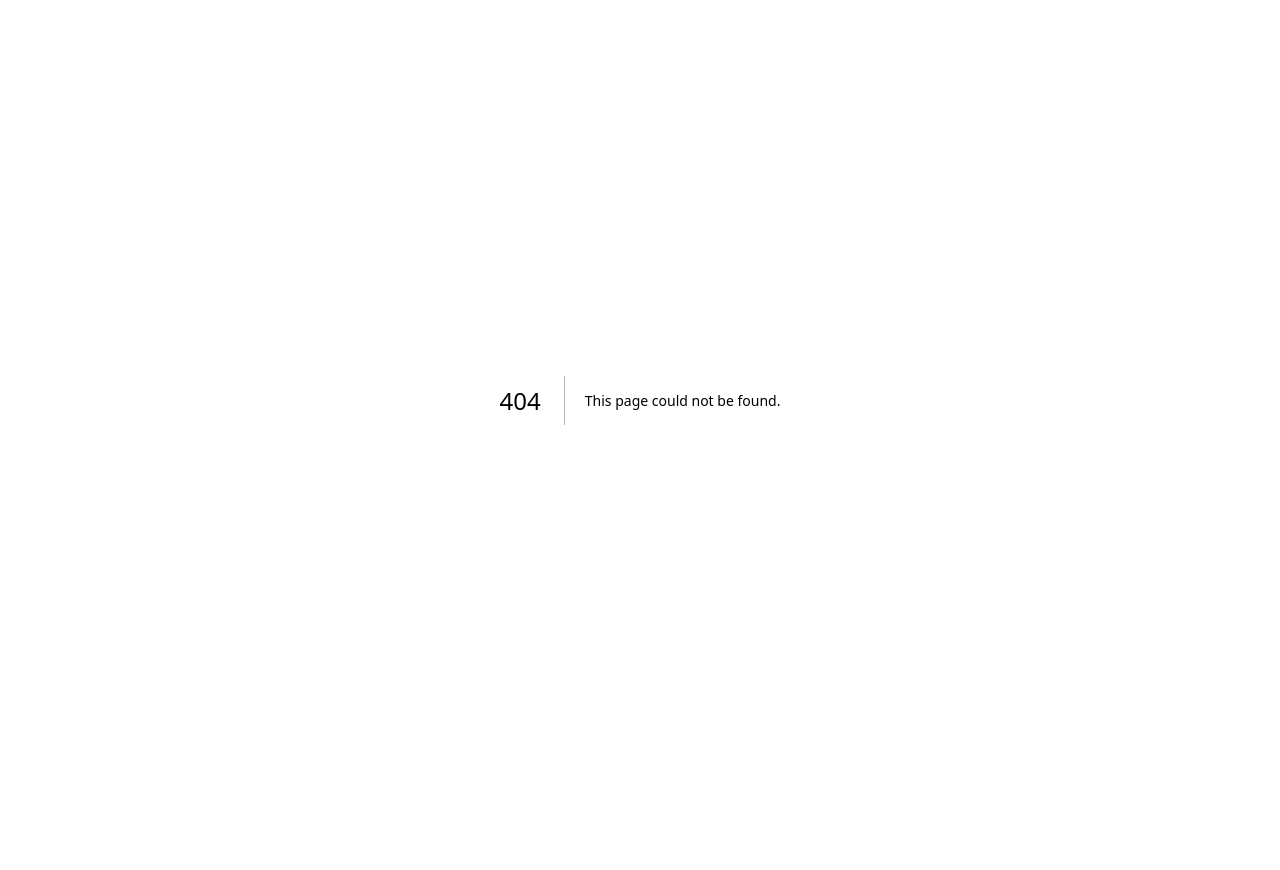
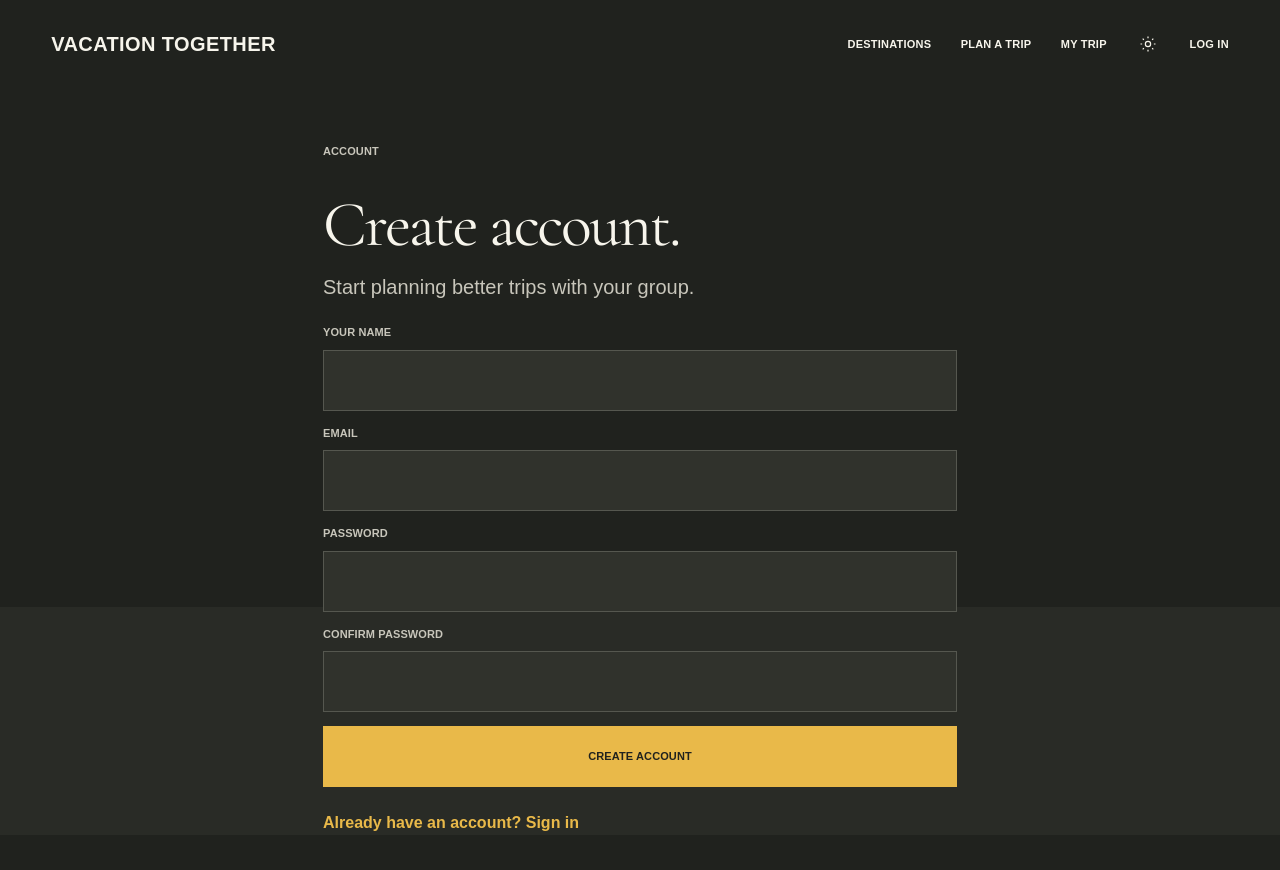
Before and after one commit to DA-Drew803/Vacation-Together-frontend-compe-561, a Next.js app: page /register in a window 1280 px wide. Before the commit this address had no page. Shown: the top 870 px of the page. Before the commit the page ends 800 px from the top, so only its background shows below. Built offline with nearby package versions, Linux system fonts and the light colour scheme; no server answers.

Commit message:
created register page

```diff
--- a/src/app/globals.css
+++ b/src/app/globals.css
@@ -109,6 +109,7 @@ a:focus-visible {
 .header-actions {
   display: flex;
   align-items: center;
+  gap: 12px;
   margin-left: 22px;
 }
 
@@ -867,6 +868,14 @@ a:focus-visible {
   margin: clamp(75px, 7.5vw, 132px) auto 100px;
 }
 
+.register-page .login-content {
+  margin-top: clamp(48px, 4.3vw, 76px);
+}
+
+.register-page .login-content h1 { margin-bottom: 20px; }
+.register-page .login-description { margin-bottom: 22px; }
+.register-page .login-form { gap: 14px; }
+
 .login-eyebrow,
 .login-form label > span {
   display: block;
--- /dev/null
+++ b/src/app/register/page.tsx
@@ -0,0 +1,126 @@
+"use client";
+
+import Link from "next/link";
+import { useRouter } from "next/navigation";
+import { FormEvent, useEffect, useState } from "react";
+import { getCurrentUser } from "@/lib/api/auth";
+import { apiFetch } from "@/lib/api/client";
+
+type RegisterResponse = {
+  access_token: string;
+  token_type: string;
+  user: {
+    id: string;
+    email: string;
+    display_name: string;
+  };
+};
+
+export default function RegisterPage() {
+  const router = useRouter();
+  const [displayName, setDisplayName] = useState("");
+  const [email, setEmail] = useState("");
+  const [password, setPassword] = useState("");
+  const [confirmPassword, setConfirmPassword] = useState("");
+  const [accountName, setAccountName] = useState<string | null>(null);
+  const [error, setError] = useState<string | null>(null);
+  const [isSubmitting, setIsSubmitting] = useState(false);
+
+  useEffect(() => {
+    const savedTheme = window.localStorage.getItem("vacation-together-theme");
+    document.documentElement.dataset.theme = savedTheme === "light" ? "light" : "dark";
+
+    if (window.localStorage.getItem("vacation-together-token")) {
+      void getCurrentUser()
+        .then((user) => setAccountName(user.display_name))
+        .catch(() => setAccountName(null));
+    }
+  }, []);
+
+  function toggleTheme() {
+    const nextTheme = document.documentElement.dataset.theme === "dark" ? "light" : "dark";
+    document.documentElement.dataset.theme = nextTheme;
+    window.localStorage.setItem("vacation-together-theme", nextTheme);
+  }
+
+  async function handleSubmit(event: FormEvent<HTMLFormElement>) {
+    event.preventDefault();
+    setError(null);
+
+    if (password !== confirmPassword) {
+      setError("Passwords do not match.");
+      return;
+    }
+
+    setIsSubmitting(true);
+    try {
+      const result = await apiFetch<RegisterResponse>("/auth/register", {
+        method: "POST",
+        body: JSON.stringify({
+          display_name: displayName,
+          email,
+          password,
+        }),
+      });
+
+      window.localStorage.setItem("vacation-together-token", result.access_token);
+      setAccountName(result.user.display_name);
+      router.push("/plan");
+    } catch (error) {
+      setError(error instanceof Error ? error.message : "Unable to create your account.");
+    } finally {
+      setIsSubmitting(false);
+    }
+  }
+
+  return (
+    <main className="login-page register-page">
+      <header className="login-header">
+        <Link href="/" className="login-brand">VACATION TOGETHER</Link>
+        <nav className="login-nav" aria-label="Main navigation">
+          <Link href="/plan">DESTINATIONS</Link>
+          <Link href="/plan">PLAN A TRIP</Link>
+          <Link href="/plan">MY TRIP</Link>
+          <button className="login-theme-button" type="button" onClick={toggleTheme} aria-label="Toggle color theme">
+            <svg className="login-theme-icon login-theme-icon--moon" viewBox="0 0 24 24" fill="none" stroke="currentColor" strokeWidth="1.6" aria-hidden="true"><path d="M20.2 15.7A8.5 8.5 0 0 1 8.3 3.8 8.5 8.5 0 1 0 20.2 15.7Z" /></svg>
+            <svg className="login-theme-icon login-theme-icon--sun" viewBox="0 0 24 24" fill="none" stroke="currentColor" strokeWidth="1.6" aria-hidden="true"><circle cx="12" cy="12" r="3.5" /><path d="M12 2v2.2M12 19.8V22M4.93 4.93l1.56 1.56m11.02 11.02 1.56 1.56M2 12h2.2m15.6 0H22M4.93 19.07l1.56-1.56M17.51 6.49l1.56-1.56" /></svg>
+          </button>
+          {accountName ? <span className="login-account">{accountName}</span> : <Link className="login-account" href="/login">LOG IN</Link>}
+        </nav>
+      </header>
+
+      <section className="login-content" aria-labelledby="register-heading">
+        <p className="login-eyebrow">ACCOUNT</p>
+        <h1 id="register-heading">Create account.</h1>
+        <p className="login-description">Start planning better trips with your group.</p>
+
+        <form className="login-form" onSubmit={handleSubmit}>
+          <label>
+            <span>YOUR NAME</span>
+            <input className="login-input" type="text" autoComplete="name" value={displayName} onChange={(event) => setDisplayName(event.target.value)} required maxLength={120} />
+          </label>
+          <label>
+            <span>EMAIL</span>
+            <input className="login-input" type="email" autoComplete="email" value={email} onChange={(event) => setEmail(event.target.value)} required />
+          </label>
+          <label>
+            <span>PASSWORD</span>
+            <input className="login-input" type="password" autoComplete="new-password" value={password} onChange={(event) => setPassword(event.target.value)} required minLength={8} />
+          </label>
+          <label>
+            <span>CONFIRM PASSWORD</span>
+            <input className="login-input" type="password" autoComplete="new-password" value={confirmPassword} onChange={(event) => setConfirmPassword(event.target.value)} required minLength={8} />
+          </label>
+
+          {error && <p role="alert" className="login-error">{error}</p>}
+
+          <button className="login-submit" type="submit" disabled={isSubmitting}>
+            {isSubmitting ? "CREATING ACCOUNT…" : "CREATE ACCOUNT"}
+          </button>
+        </form>
+
+        <p className="login-register">Already have an account? <Link href="/login">Sign in</Link></p>
+      </section>
+    </main>
+  );
+}
--- a/src/components/site-header.tsx
+++ b/src/components/site-header.tsx
@@ -66,11 +66,6 @@ export function SiteHeader({ overlay = false }: { overlay?: boolean }) {
       </nav>
 
       <div className="header-actions">
-        {accountName ? (
-          <span className="header-account" aria-label={`Signed in as ${accountName}`}>{accountName}</span>
-        ) : (
-          <Link className="header-account" href="/login">LOG IN</Link>
-        )}
         <button
           className="icon-button theme-button"
           type="button"
@@ -80,6 +75,11 @@ export function SiteHeader({ overlay = false }: { overlay?: boolean }) {
           <span className="theme-icon theme-icon--light"><MoonIcon /></span>
           <span className="theme-icon theme-icon--dark"><SunIcon /></span>
         </button>
+        {accountName ? (
+          <span className="header-account" aria-label={`Signed in as ${accountName}`}>{accountName}</span>
+        ) : (
+          <Link className="header-account" href="/login">LOG IN</Link>
+        )}
         <button
           className="icon-button menu-button"
           type="button"
```
